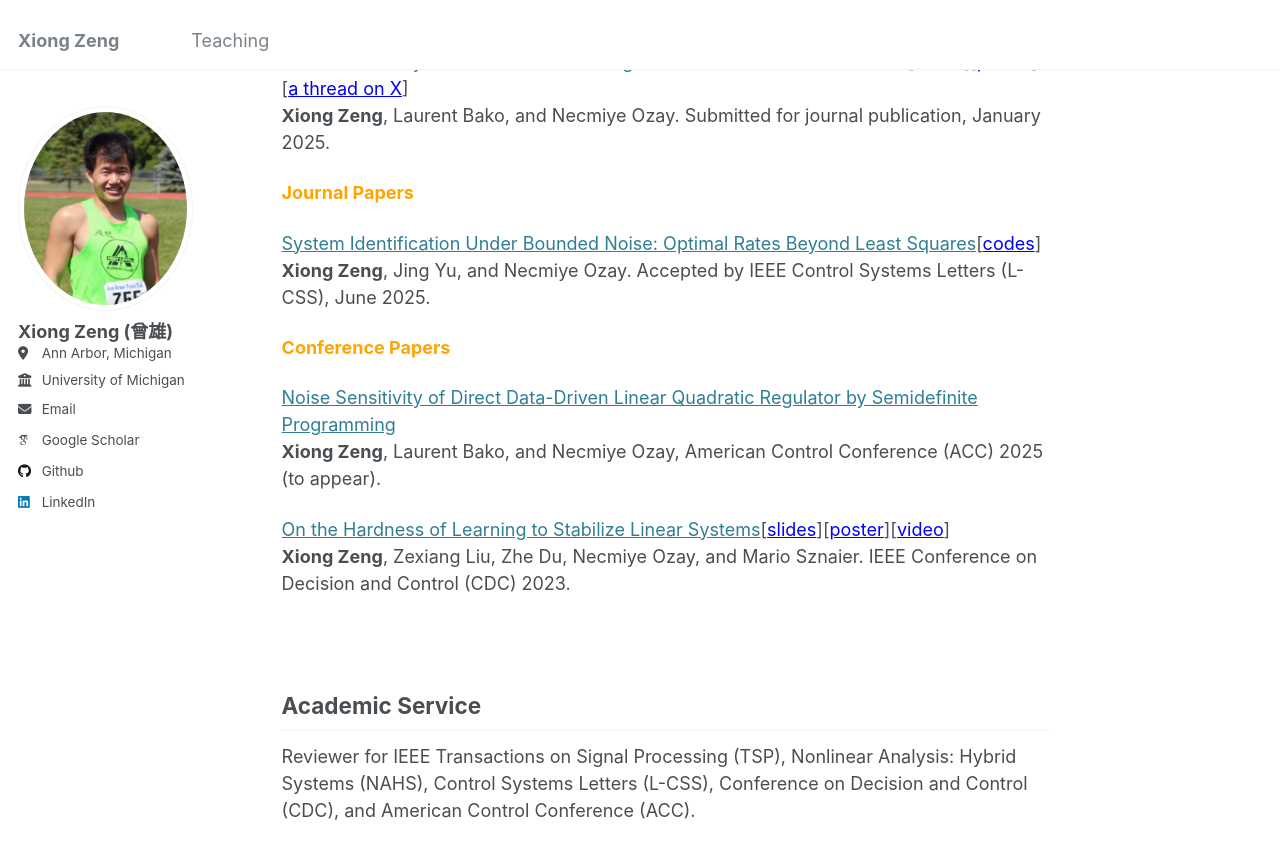
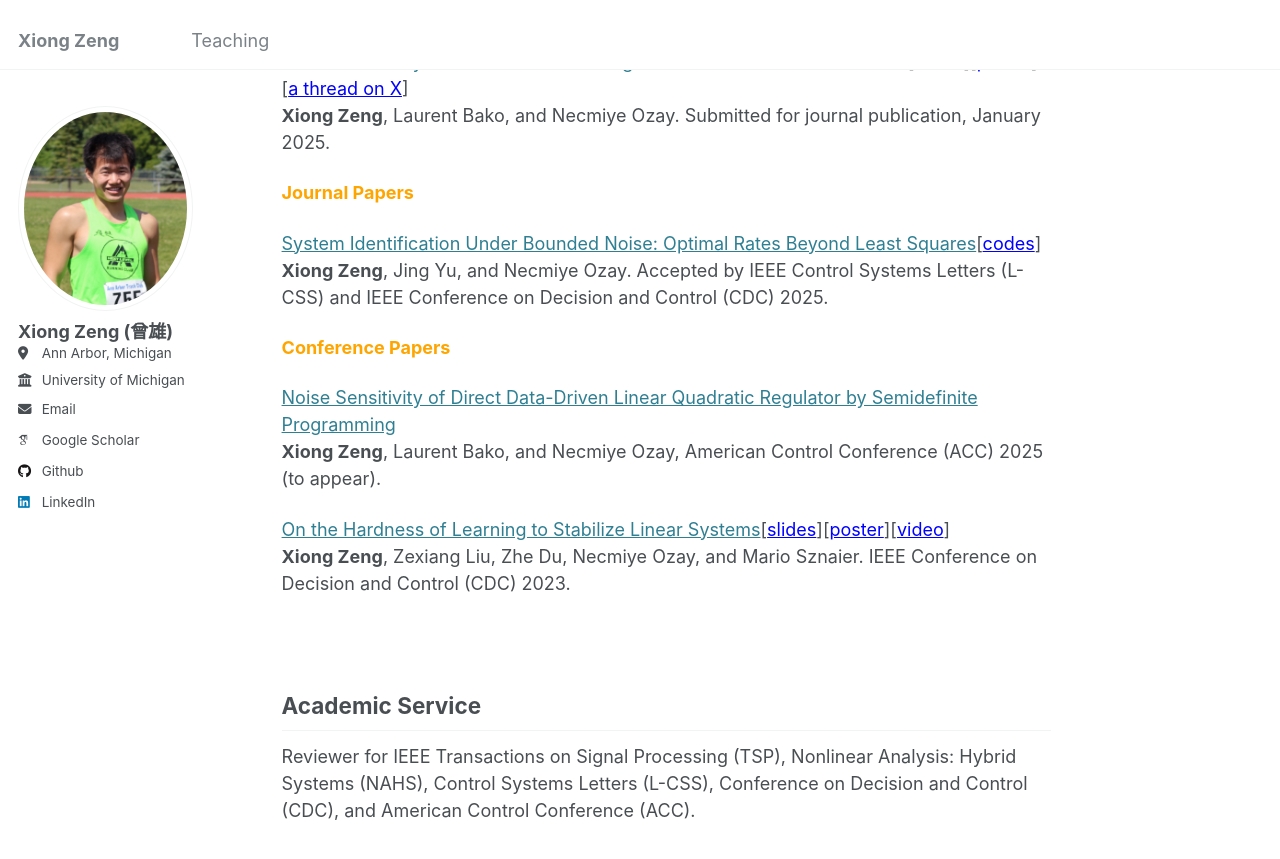
Before and after one commit to zengxiong111/zengxiong.github.io, a Jekyll site: the page built from _pages/about.md, in a window 1280 px wide and 900 px high, scrolled down 734 px. Shown: the top 859 px of the window. Built offline with Jekyll 4.4.1, drawn with Linux system fonts in a browser that asks for light colours; some web fonts are replaced.

Commit message:
Update about.md

```diff
--- a/_pages/about.md
+++ b/_pages/about.md
@@ -28,7 +28,7 @@ You can check <a href="https://github.com/zengxiong111/zengxiong.github.io/blob/
  <span style="color:orange">**Journal Papers**</span>
 
  [System Identification Under Bounded Noise: Optimal Rates Beyond Least Squares](https://arxiv.org/abs/2503.16817)[<a href="https://github.com/jy-cds/Bounded-Noise-SysID-Minimax-Lowerbound" style="color: blue;" target="_blank">codes</a>]<br>
-**Xiong Zeng**, Jing Yu, and Necmiye Ozay. Accepted by IEEE Control Systems Letters (L-CSS), June 2025.
+**Xiong Zeng**, Jing Yu, and Necmiye Ozay. Accepted by IEEE Control Systems Letters (L-CSS) and IEEE Conference on Decision and Control (CDC) 2025.
 
 
  <span style="color:orange">**Conference Papers**</span>
```
